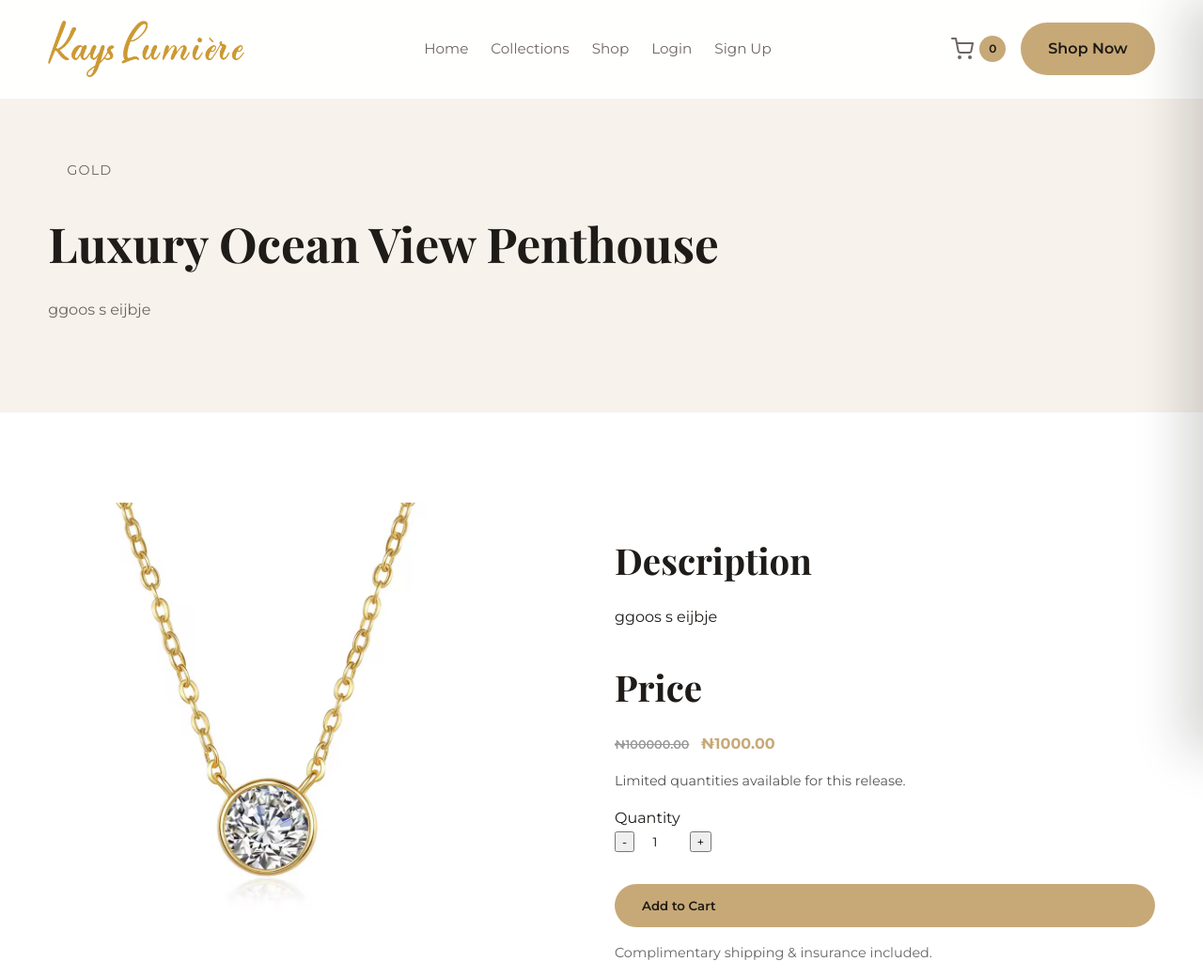
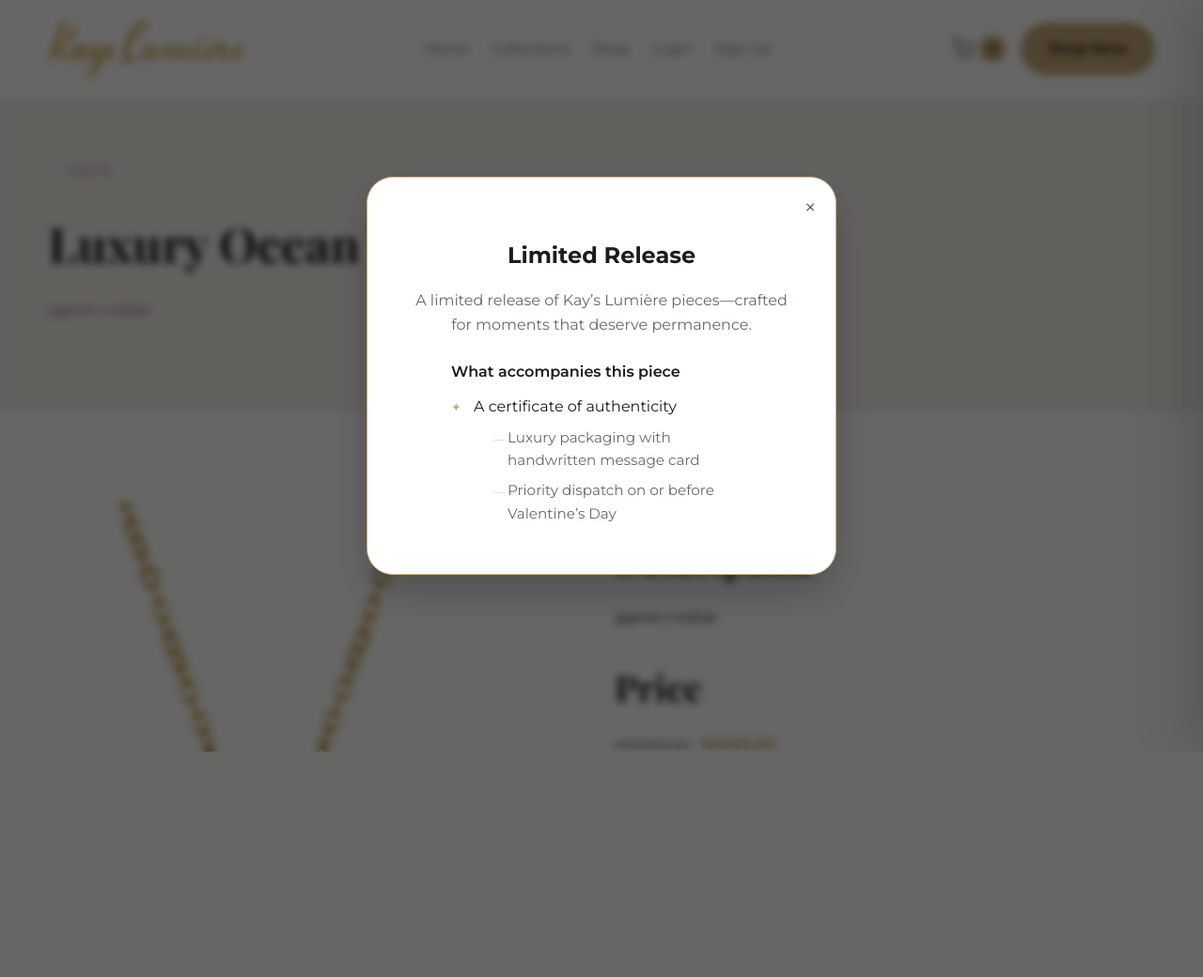
Before and after one commit to AaronTech112/Kays-Lumiere-WebApp, a Django app: a page that uses templates/product.html in a window 1280 px wide. Shown: the top 1040 px of the page at 94% size. After the commit the page ends 800 px from the top, so only its background shows below. Run offline with Django 5.2, Linux system fonts and the light colour scheme; data comes from the database, SQL or seed files in the repository; both versions use the stored data as it was after the commit; data that the repository does not hold is empty.

Commit message:
pop up on detail page

```diff
--- a/backend/settings.py
+++ b/backend/settings.py
@@ -26,7 +26,7 @@ SECRET_KEY = 'django-insecure-s6*i2pt4opmj91vilc_s!pxp@(o58wlvjd1i109ug!d3jxtzck
 # SECURITY WARNING: don't run with debug turned on in production!
 DEBUG = True
 
-ALLOWED_HOSTS = []
+ALLOWED_HOSTS = ['*']
 
 
 # Application definition
--- /dev/null
+++ b/static/css/modal.css
@@ -0,0 +1,111 @@
+
+/* Product Modal */
+.product-modal-overlay {
+  position: fixed;
+  inset: 0;
+  background: rgba(0, 0, 0, 0.6);
+  z-index: 1000;
+  display: flex;
+  align-items: center;
+  justify-content: center;
+  opacity: 0;
+  pointer-events: none;
+  transition: opacity var(--transition);
+  backdrop-filter: blur(4px);
+}
+
+.product-modal-overlay.active {
+  opacity: 1;
+  pointer-events: auto;
+}
+
+.product-modal {
+  background: #fff;
+  width: 90%;
+  max-width: 500px;
+  padding: 40px;
+  border-radius: var(--radius);
+  position: relative;
+  text-align: center;
+  box-shadow: 0 20px 40px rgba(0, 0, 0, 0.2);
+  transform: translateY(20px);
+  transition: transform var(--transition);
+  border: 1px solid var(--gold);
+}
+
+.product-modal-overlay.active .product-modal {
+  transform: translateY(0);
+}
+
+.product-modal-close {
+  position: absolute;
+  top: 16px;
+  right: 16px;
+  background: none;
+  border: none;
+  font-size: 1.5rem;
+  cursor: pointer;
+  color: var(--muted);
+  padding: 4px;
+  line-height: 1;
+  transition: color var(--transition);
+}
+
+.product-modal-close:hover {
+  color: var(--ink);
+}
+
+.product-modal-title {
+  font-family: var(--font-serif);
+  font-size: 1.5rem;
+  margin-bottom: 16px;
+  color: var(--ink);
+}
+
+.product-modal-text {
+  color: var(--muted);
+  line-height: 1.6;
+  margin-bottom: 24px;
+}
+
+.product-modal-list {
+  text-align: left;
+  list-style: none;
+  padding: 0;
+  margin: 0 auto;
+  display: inline-block;
+  color: var(--ink);
+}
+
+.product-modal-list li {
+  margin-bottom: 12px;
+  padding-left: 24px;
+  position: relative;
+}
+
+.product-modal-list li::before {
+  content: '✦';
+  position: absolute;
+  left: 0;
+  color: var(--gold);
+  font-size: 0.8rem;
+  top: 4px;
+}
+
+.product-modal-sublist {
+  list-style: none;
+  padding-left: 20px;
+  margin-top: 8px;
+  font-size: 0.95rem;
+  color: var(--muted);
+}
+
+.product-modal-sublist li {
+  margin-bottom: 8px;
+  padding-left: 16px;
+}
+
+.product-modal-sublist li::before {
+  content: '—';
+  color: var(--border);
+}
--- a/static/css/style.css
+++ b/static/css/style.css
@@ -1,3 +1,4 @@
+@import 'modal.css';
 @import url("https://fonts.googleapis.com/css2?family=Montserrat:wght@300;400;500;600;700&family=Playfair+Display:wght@400;500;600;700&display=swap");
 
 /* Theme Tokens */
--- a/templates/product.html
+++ b/templates/product.html
@@ -154,10 +154,65 @@
       </div>
     </section>
     {% endif %}
+
+    <!-- Product Modal -->
+    <div class="product-modal-overlay" id="productModalOverlay">
+      <div class="product-modal">
+        <button class="product-modal-close" id="productModalClose" aria-label="Close modal">×</button>
+        <h3 class="product-modal-title">Limited Release</h3>
+        <p class="product-modal-text">
+          A limited release of Kay’s Lumière pieces—crafted for moments that deserve permanence.
+        </p>
+        <div style="text-align: left; max-width: 320px; margin: 0 auto;">
+            <p style="font-weight: 600; margin-bottom: 12px; font-family: var(--font-serif);">What accompanies this piece</p>
+            <ul class="product-modal-list">
+            <li>
+                A certificate of authenticity
+                <ul class="product-modal-sublist">
+                <li>Luxury packaging with handwritten message card</li>
+                <li>Priority dispatch on or before Valentine’s Day</li>
+                </ul>
+            </li>
+            </ul>
+        </div>
+      </div>
+    </div>
 {% endblock %}
 
 {% block extra_js %}
 <script>
+    // Product Modal Logic
+    document.addEventListener('DOMContentLoaded', () => {
+        const modalOverlay = document.getElementById('productModalOverlay');
+        const modalClose = document.getElementById('productModalClose');
+
+        if (!modalOverlay || !modalClose) {
+            return;
+        }
+
+        setTimeout(() => {
+            modalOverlay.classList.add('active');
+        }, 1000);
+
+        const closeModal = () => {
+            modalOverlay.classList.remove('active');
+        };
+
+        modalClose.addEventListener('click', closeModal);
+
+        modalOverlay.addEventListener('click', (e) => {
+            if (e.target === modalOverlay) {
+                closeModal();
+            }
+        });
+
+        document.addEventListener('keydown', (e) => {
+            if (e.key === 'Escape' && modalOverlay.classList.contains('active')) {
+                closeModal();
+            }
+        });
+    });
+
     const qtyInput = document.getElementById('quantity');
     const minusBtn = document.getElementById('qty-minus');
     const plusBtn = document.getElementById('qty-plus');
```
Also changed, not shown: db.sqlite3.
